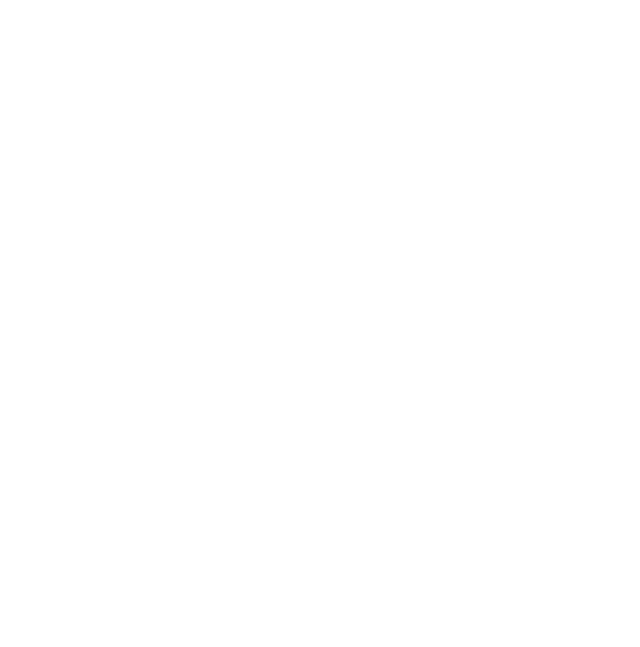
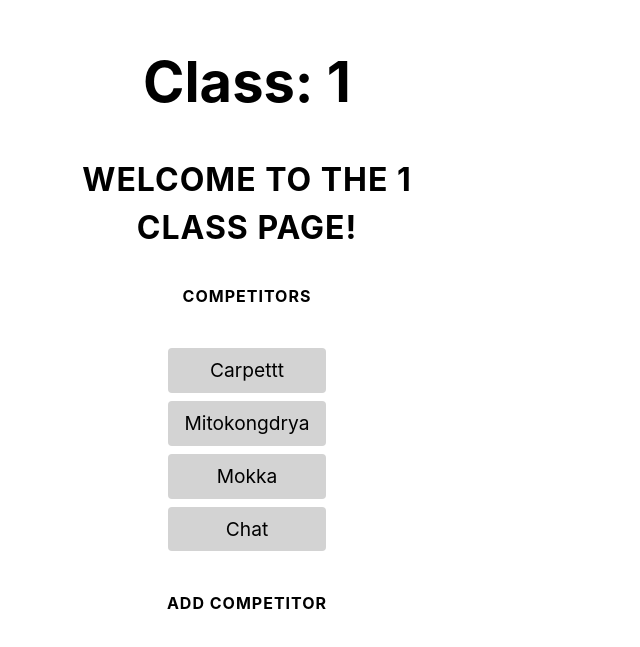
Before and after one commit to Carson274/Roll-Call-Brawl, a React (Vite) app in the folder client/: page /class/1 in a window 1280 px wide. Before the commit this address had no page. Shown: the part 109-756 px from the top of the page, without its empty margins (0-640 px from the left). Built offline with nearby package versions, Linux system fonts and the light colour scheme.

Commit message:
connected homepage and class page

```diff
--- a/client/src/App.tsx
+++ b/client/src/App.tsx
@@ -1,14 +1,13 @@
 import { BrowserRouter as Router, Routes, Route } from 'react-router-dom';
 import HomePage from './HomePage/HomePage';
 import ClassPage from './ClassPage/ClassPage';
-
 
 function App() {
   return (
     <Router>
       <Routes>
         <Route path="/" element={<HomePage />} />
-        <Route path="/class/" element={<ClassPage />} />
+        <Route path="/class/:classId" element={<ClassPage />} />
       </Routes>
     </Router>
   );
--- /dev/null
+++ b/client/src/ClassPage/ClassPage.css
@@ -0,0 +1,88 @@
+.classpage {
+    display: flex;
+    flex-direction: column;
+    align-items: center;
+    justify-content: center;
+    height: 100vh;
+    width: 430px; /* Set width to match iPhone 16 */
+    max-width: 430px; /* Ensure it doesn't exceed this width */
+    margin: 0 auto;
+    background-color: white;
+    font-family: 'Inter', Arial, sans-serif;
+    text-align: center;
+    padding: 2rem;
+}
+
+
+  .classpage h1 {
+    font-size: 3.5rem;
+    color: black;
+    margin-bottom: 1rem;
+    font-weight: 700;
+  }
+
+  .classpage p {
+    font-size: 1.5rem;
+    color: gray;
+    margin-top: 0.5rem;
+    margin-bottom: 2rem;
+  }
+
+  .classpage h2 {
+    font-size: 2rem;
+    color: black;
+    margin-bottom: 1rem;
+    text-transform: uppercase;
+    letter-spacing: 1px;
+  }
+
+  .classpage h3 {
+    font-size: 1rem;
+    color: black;
+    margin-bottom: 1rem;
+    text-transform: uppercase;
+    letter-spacing: 1px;
+  }
+
+  .classpage ul {
+    list-style: none;
+    padding: 0;
+  }
+
+  .classpage ul li {
+    font-size: 1.2rem;
+    color: black;
+    margin: 0.5rem 0;
+    padding: 0.5rem 1rem;
+    background-color: lightgray;
+    border-radius: 4px;
+    transition: transform 0.2s, background-color 0.2s;
+  }
+
+  .classpage ul li:hover {
+    background-color: #d1d5db; /* Slightly darker gray on hover */
+    transform: scale(1.05); /* Subtle zoom effect */
+  }
+
+  .classpage h3:hover {
+    background-color: #d1d5db; /* Slightly darker gray on hover */
+    transform: scale(1.05); /* Subtle zoom effect */
+  }
+
+  @media (max-width: 768px) {
+    .classpage h1 {
+      font-size: 2.5rem;
+    }
+
+    .classpage p {
+      font-size: 1.2rem;
+    }
+
+    .classpage h2 {
+      font-size: 1.5rem;
+    }
+
+    .classpage ul li {
+      font-size: 1rem;
+    }
+  }
--- a/client/src/ClassPage/ClassPage.tsx
+++ b/client/src/ClassPage/ClassPage.tsx
@@ -1,8 +1,23 @@
 import React from 'react';
+import { useParams } from 'react-router-dom';
+import './ClassPage.css';
 
 function ClassPage() {
+  const { classId } = useParams<{ classId: string }>();
+
   return (
-    <h1>Class Page</h1>
+    <div className="classpage">
+      <h1>Class: {classId?.toUpperCase()}</h1>
+      <h2>Welcome to the {classId?.toUpperCase()} class page!</h2>
+      <h3>Competitors</h3>
+      <ul>
+        <li>Carpettt</li>
+        <li>Mitokongdrya</li>
+        <li>Mokka</li>
+        <li>Chat</li>
+      </ul>
+      <h3>Add Competitor</h3>
+    </div>
   );
 }
 
--- a/client/src/HomePage/HomePage.tsx
+++ b/client/src/HomePage/HomePage.tsx
@@ -2,10 +2,9 @@
 import { Link } from 'react-router-dom';
 import './HomePage.css';
 
-
 function HomePage() {
   const [isModalOpen, setIsModalOpen] = useState(false);
-  const [classes, setClasses] = useState([]);
+  const [classes, setClasses] = useState(['CS 381', 'WR 121', 'AI 534', 'CS 461']);
   const [newClassName, setNewClassName] = useState('');
 
   const handleOpenModal = () => {
@@ -35,7 +34,7 @@
       <ul>
         {classes.map((className, index) => (
           <li key={index}>
-            <Link to={`/class/${className.replace(/\s+/g, '')}`}>{className}</Link>
+            <Link to={`/class/${className.replace(/\s+/g, '').toLowerCase()}`}>{className}</Link>
           </li>
         ))}
       </ul>
```
